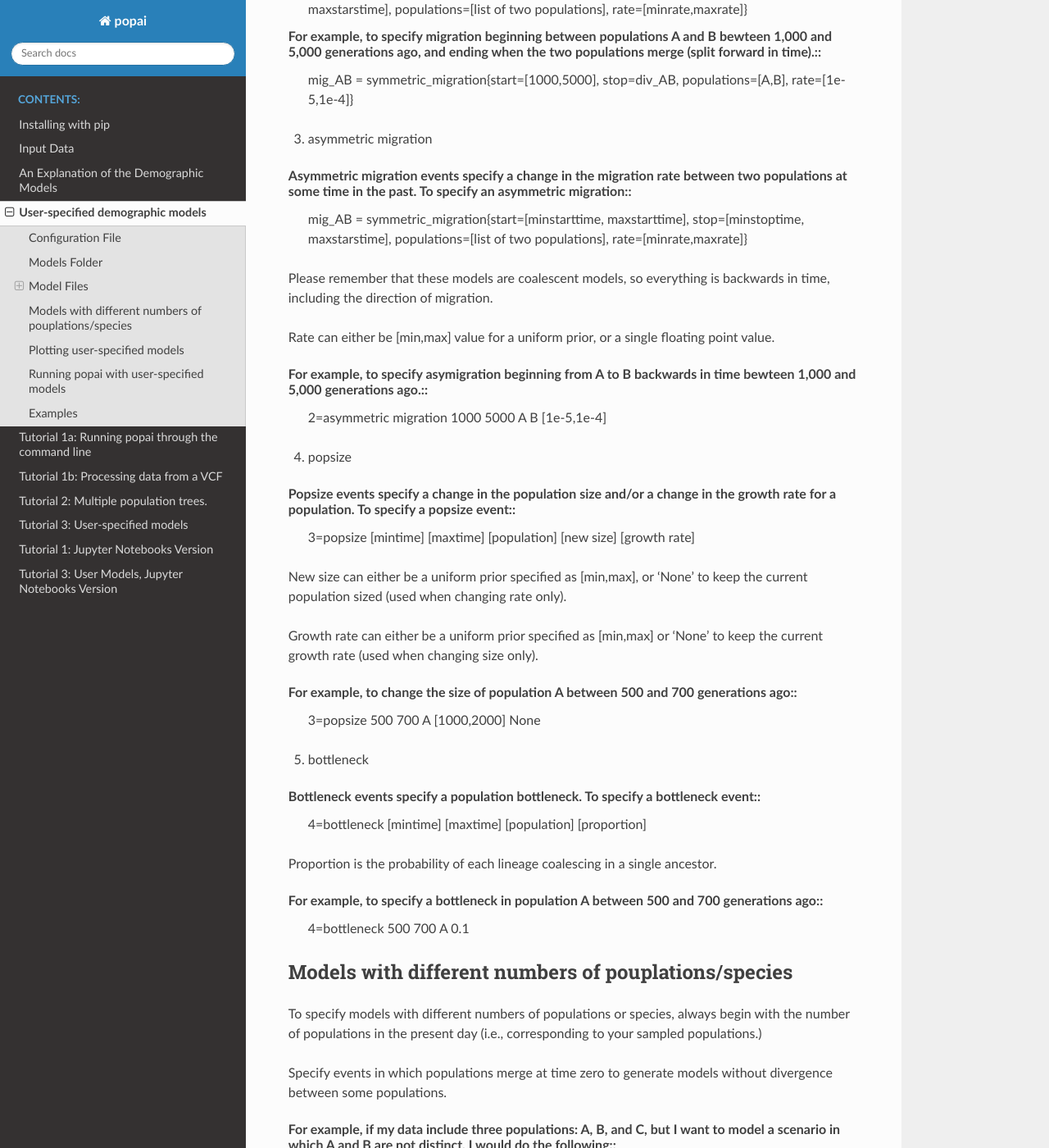
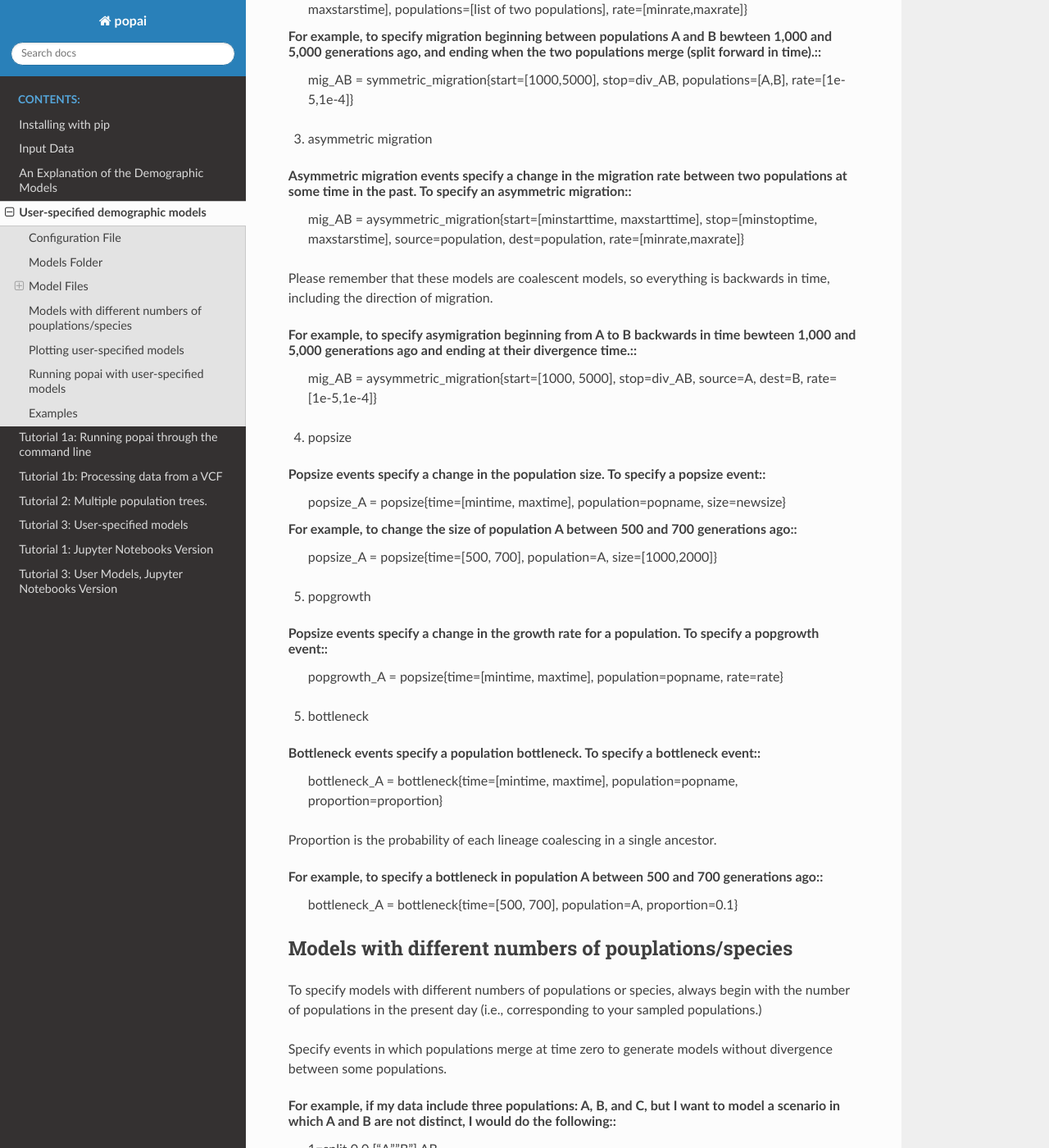
Before and after one commit to SmithLabBio/popai, a Sphinx documentation site: the page built from docs/usage/usermodels.rst, in a window 1280 px wide and 1400 px high, scrolled down 2837 px. Shown: the whole window at 82% size. Built offline with Sphinx 7.4.7 and the Read the Docs theme 3.1.0, drawn with Linux system fonts in a browser that asks for light colours.

Commit message:
Update usermodels.rst
changing model specification

```diff
--- a/docs/usage/usermodels.rst
+++ b/docs/usage/usermodels.rst
@@ -127,36 +127,37 @@ For example, to specify migration beginning between populations A and B bewteen
 3. asymmetric migration
 
 Asymmetric migration events specify a change in the migration rate between two populations at some time in the past. To specify an asymmetric migration::
-    mig_AB = symmetric_migration{start=[minstarttime, maxstarttime], stop=[minstoptime, maxstarstime], populations=[list of two populations], rate=[minrate,maxrate]}
+    mig_AB = aysymmetric_migration{start=[minstarttime, maxstarttime], stop=[minstoptime, maxstarstime], source=population, dest=population, rate=[minrate,maxrate]}
 
 Please remember that these models are coalescent models, so everything is backwards in time, including the direction of migration.
 
-Rate can either be [min,max] value for a uniform prior, or a single floating point value.
+For example, to specify asymigration beginning from A to B backwards in time bewteen 1,000 and 5,000 generations ago and ending at their divergence time.::
+    mig_AB = aysymmetric_migration{start=[1000, 5000], stop=div_AB, source=A, dest=B, rate=[1e-5,1e-4]}
 
-For example, to specify asymigration beginning from A to B backwards in time bewteen 1,000 and 5,000 generations ago.::
-    2=asymmetric migration	1000	5000	A	B	[1e-5,1e-4]
 
 4. popsize
 
-Popsize events specify a change in the population size and/or a change in the growth rate for a population. To specify a popsize event::
-    3=popsize	[mintime]	[maxtime]	[population]	[new size]	[growth rate]
-
-New size can either be a uniform prior specified as [min,max], or 'None' to keep the current population sized (used when changing rate only).
-
-Growth rate can either be a uniform prior specified as [min,max] or 'None' to keep the current growth rate (used when changing size only).
+Popsize events specify a change in the population size. To specify a popsize event::
+    popsize_A = popsize{time=[mintime, maxtime], population=popname, size=newsize}
 
 For example, to change the size of population A between 500 and 700 generations ago::
-    3=popsize	500	700	A	[1000,2000]	None
+    popsize_A = popsize{time=[500, 700], population=A, size=[1000,2000]}
+
+5. popgrowth
+
+Popsize events specify a change in the growth rate for a population. To specify a popgrowth event::
+    popgrowth_A = popsize{time=[mintime, maxtime], population=popname, rate=rate}
+
 
 5. bottleneck
 
 Bottleneck events specify a population bottleneck. To specify a bottleneck event::
-    4=bottleneck	[mintime]	[maxtime]	[population]	[proportion]
+    bottleneck_A = bottleneck{time=[mintime, maxtime], population=popname, proportion=proportion}
 
 Proportion is the probability of each lineage coalescing in a single ancestor.
 
 For example, to specify a bottleneck in population A between 500 and 700 generations ago::
-    4=bottleneck	500	700	A	0.1
+    bottleneck_A = bottleneck{time=[500, 700], population=A, proportion=0.1}
 
 ========================================
 Models with different numbers of pouplations/species
```
